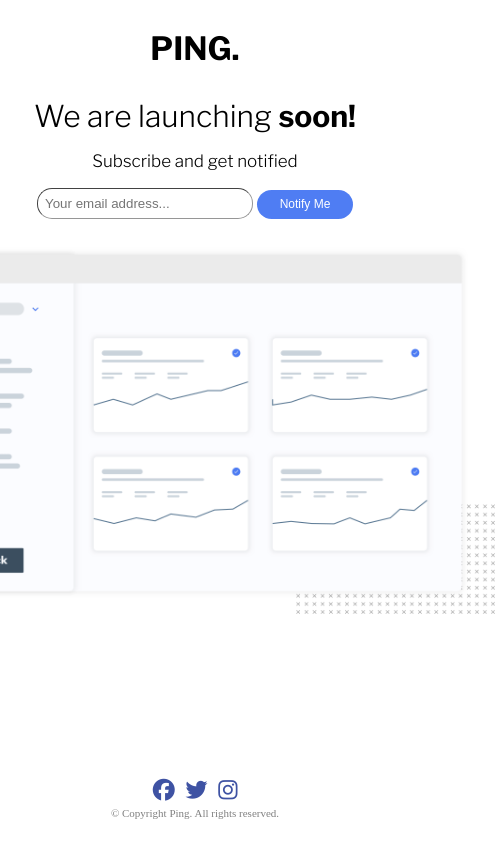
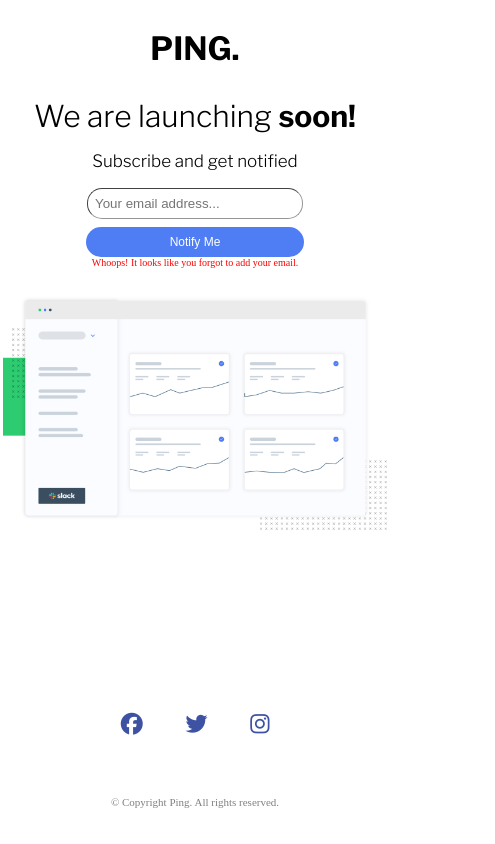
Before and after one commit to AhmedAlkh/ping-coming-soon, a plain HTML site: page index.html in a window 390 px wide. Both pictures are taken after a click on the button "Notify Me". Shown: the whole page, 495 px wide, since content can reach past the window. Drawn offline with nearby package versions, Linux system fonts and the light colour scheme.

Commit message:
added js logic for input field and button, added media queries for smaller screen size

```diff
--- a/index.html
+++ b/index.html
@@ -21,8 +21,9 @@
     <p class="launching">We are launching <strong>soon!</strong></p>
     <p class="subscribe">Subscribe and get notified</p>
     <div class="input-container">
-      <input type="email" placeholder="Your email address...">
-      <button class="notify-button" type="submit">Notify Me</button>
+      <input id="emailField" type="email" placeholder="Your email address...">
+      <button class="notify-button" onclick="checkEmail()">Notify Me</button>
+      <div id="message"></div>
     </div>
     <img src="/images/illustration-dashboard.png" width="600">
   </main>
--- a/index.js
+++ b/index.js
@@ -1,5 +1,12 @@
-notifyButton = document.querySelector(".notify-button");
+function checkEmail() {
 
-notifyButton.addEventListener("click", ()=> {
-    console.log("This button has been clicked!");
-});
+    var email = document.getElementById("emailField").value;
+
+    if (email === "") {
+        document.getElementById("message").innerHTML = "Whoops! It looks like you forgot to add your email.";
+    } else if (email.indexOf("@") === -1 || !/^\w+([\.-]?\w+)*@\w+([\.-]?\w+)*(\.\w{2,3})+$/.test(email)) {
+        document.getElementById("message").innerHTML = "Please provide a valid email address.";
+    } else {
+        document.getElementById("message").innerHTML = "Thank you for subscribing!";
+    }
+};
--- a/styles.css
+++ b/styles.css
@@ -56,6 +56,11 @@ button:hover {
     background-color: hsl(223, 100%, 88%);
 }
 
+#message {
+    color: red;
+    font-size: 10px;
+}
+
 /* FOOTER */
 
 footer {
@@ -69,7 +74,37 @@ footer {
  }
 
 footer i {
+    cursor: pointer;
     color: hsl(228, 45%, 44%);
     padding: 4px;
 
 }
+
+@media screen and (max-width: 600px) {
+    .input-container {
+        display: flex;
+        flex-direction: column;
+        align-items: center;
+	    justify-content: center;
+    }
+
+    button {
+        width: 13.6rem;
+        margin-top: 8px;
+    }
+
+    img {
+        width: 24rem;
+    }
+
+    footer {
+        padding: 20px;
+        margin: 20px;
+        height: 100px;
+    }
+
+    footer i{
+        margin-bottom: 40px;
+        padding: 20px;
+    }
+}
```
